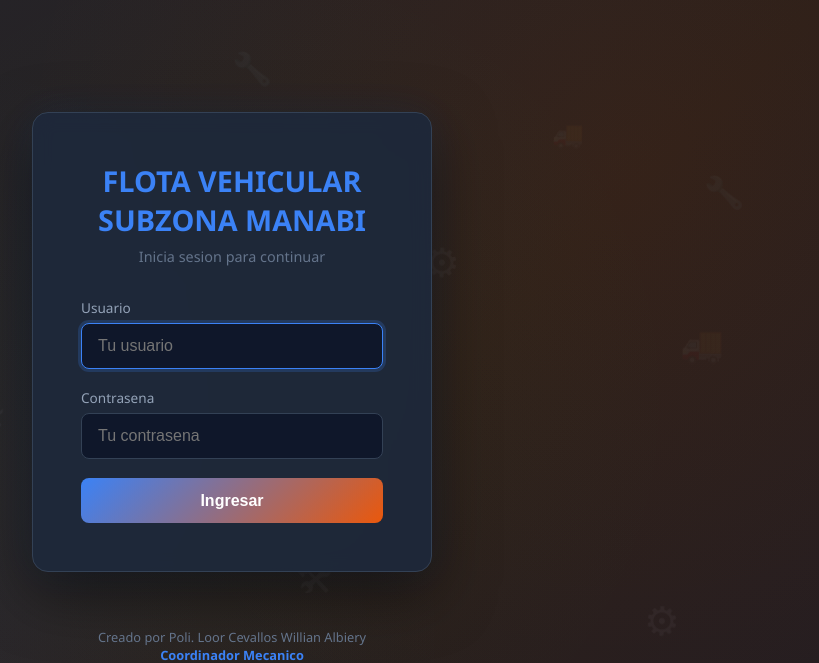
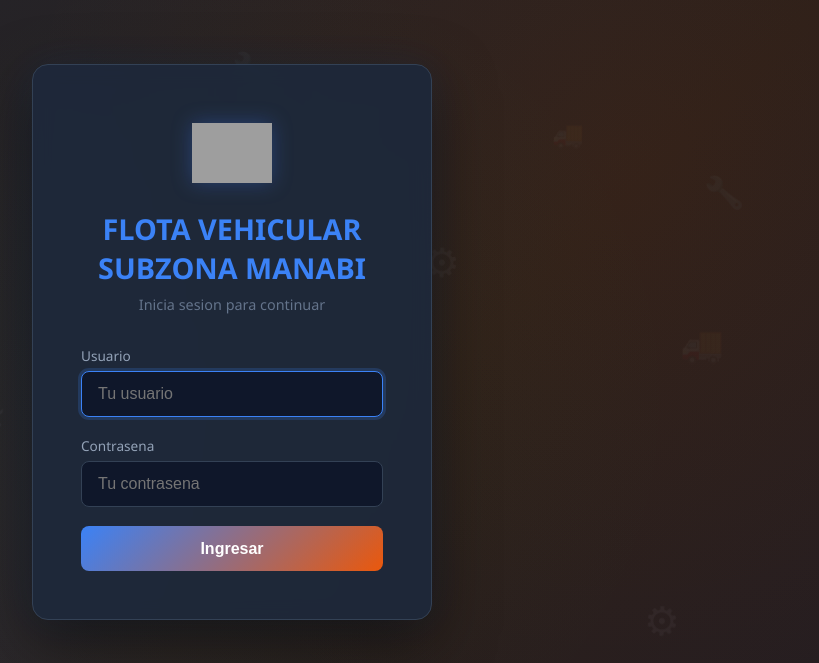
Before and after one commit to cracjuego454-glitch/flota-subzona-manabi, a Flask app: page /login in a window 1280 px wide. Shown: the top 663 px of the page, without its empty margins (408-1227 px from the left). Run offline with Flask 3, Linux system fonts and the light colour scheme; some libraries are stand-ins or nearby versions; grey boxes are pictures that could not be loaded.

Commit message:
Escudo Policía Nacional

```diff
--- a/templates/login.html
+++ b/templates/login.html
@@ -81,6 +81,14 @@
             position: relative;
             z-index: 1;
         }
+        .shield {
+            display: block;
+            margin: 0 auto 1rem;
+            width: 80px;
+            height: 80px;
+            object-fit: contain;
+            filter: drop-shadow(0 0 10px rgba(59,130,246,0.3));
+        }
         .login-box h1 { color: #3b82f6; text-align: center; margin-bottom: 0.5rem; font-size: 1.8rem; }
         .login-box .subtitle { color: #64748b; text-align: center; margin-bottom: 2rem; font-size: 0.9rem; }
         .form-group { display: flex; flex-direction: column; gap: 0.4rem; margin-bottom: 1.2rem; }
@@ -126,6 +134,7 @@
         <span>&#128736;</span>
     </div>
     <div class="login-box">
+        <img src="https://upload.wikimedia.org/wikipedia/commons/thumb/a/a2/Escudo_Policia_Nacional_Ecuador.jpg/200px-Escudo_Policia_Nacional_Ecuador.jpg" alt="Policia Nacional del Ecuador" class="shield">
         <h1>FLOTA VEHICULAR SUBZONA MANABI</h1>
         <div class="subtitle">Inicia sesion para continuar</div>
         {% if error %}
```
